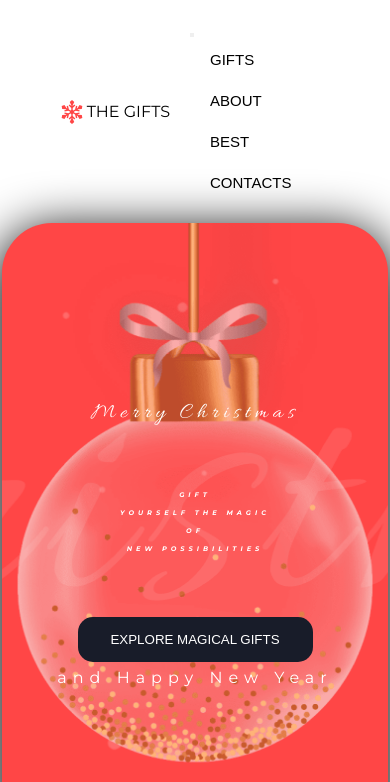
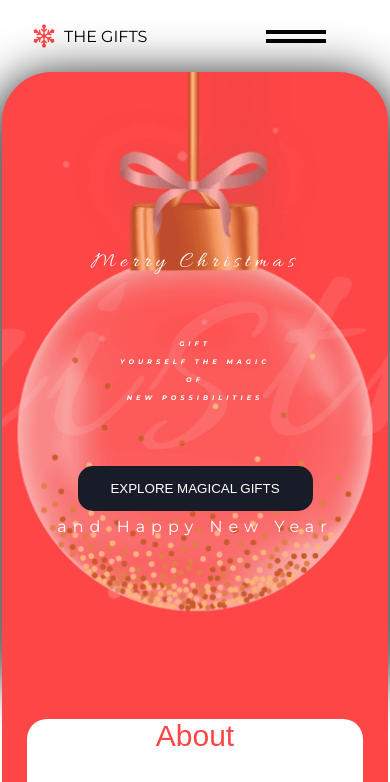
Before and after one commit to SeregaSimba/Christmas-shop-page-rss, a website built with Vite: page index.html in a window 390 px wide. Shown: the top 782 px of the page. Built offline with nearby package versions, Linux system fonts and the light colour scheme.

Commit message:
create: bar menu

```diff
--- /dev/null
+++ b/src/components/barMenu/barMenu.css
@@ -0,0 +1,26 @@
+.section-bar-menu {
+  background-color: var(--colorFontHero);
+  width: 99%;
+  position: fixed;
+  padding: 8rem 2rem;
+  z-index: 1;
+  top: 72px;
+  right: 0px;
+  border-radius: 20px;
+  transform: translateX(0rem);
+  transition: 3s;
+  height: 100vh;
+}
+
+.section-bar-menu-none {
+  transform: translateX(100%);
+  transition: 3s;
+}
+
+.bar-menu {
+  display: flex;
+  flex-direction: column;
+  justify-content: space-between;
+  align-items: center;
+  gap: 3rem;
+}
--- /dev/null
+++ b/src/components/barMenu/barMenu.js
@@ -0,0 +1,71 @@
+import { createEll, addClass } from "../../utilities/createFunc";
+import {
+  ButtonHeaderBestGifts,
+  ButtonHeaderAbout,
+  ButtonHeaderContacts,
+  ButtonHeaderGifts,
+  buttonBarMenOpen,
+} from "../../utilities/buttonHeader";
+import "./barMenu.css";
+
+function BarMenu() {
+  const main = document.getElementById("main-pag");
+
+  const sectionBarMenu = createEll("section");
+  sectionBarMenu.setAttribute("id", "section-bar-menu");
+  addClass(sectionBarMenu, "section-bar-menu");
+  addClass(sectionBarMenu, "section-bar-menu-none");
+  main.appendChild(sectionBarMenu);
+
+  const ulHeaderMenu = createEll("ul");
+  addClass(ulHeaderMenu, "bar-menu");
+  sectionBarMenu.appendChild(ulHeaderMenu);
+
+  const li1 = createEll("li");
+  addClass(li1, "li-header");
+  const li2 = createEll("li");
+  addClass(li2, "li-header");
+  const li3 = createEll("li");
+  addClass(li3, "li-header");
+  const li4 = createEll("li");
+  addClass(li4, "li-header");
+  ulHeaderMenu.append(li1, li2, li3, li4);
+
+  const aLiHeader1 = createEll("button");
+  addClass(aLiHeader1, "li-a-header");
+  aLiHeader1.innerText = "GIFTS";
+  aLiHeader1.addEventListener("click", () => {
+    ButtonHeaderGifts();
+    buttonBarMenOpen();
+  });
+  li1.appendChild(aLiHeader1);
+
+  const aLiHeader2 = createEll("button");
+  addClass(aLiHeader2, "li-a-header");
+  aLiHeader2.innerText = "ABOUT";
+  aLiHeader2.addEventListener("click", () => {
+    ButtonHeaderAbout();
+    buttonBarMenOpen();
+  });
+  li2.appendChild(aLiHeader2);
+
+  const aLiHeader3 = createEll("button");
+  addClass(aLiHeader3, "li-a-header");
+  aLiHeader3.innerText = "BEST";
+  aLiHeader3.addEventListener("click", () => {
+    ButtonHeaderBestGifts();
+    buttonBarMenOpen();
+  });
+  li3.appendChild(aLiHeader3);
+
+  const aLiHeader4 = createEll("button");
+  addClass(aLiHeader4, "li-a-header");
+  aLiHeader4.innerText = "CONTACTS";
+  aLiHeader4.addEventListener("click", () => {
+    ButtonHeaderContacts();
+    buttonBarMenOpen();
+  });
+  li4.appendChild(aLiHeader4);
+}
+
+export { BarMenu };
--- a/src/components/header/header.css
+++ b/src/components/header/header.css
@@ -0,0 +1,87 @@
+.header {
+  display: flex;
+  justify-content: space-between;
+  flex-direction: row;
+  align-items: center;
+  padding: 1.5rem 2rem;
+  margin: 0 auto;
+  width: 100%;
+}
+
+.logo {
+  display: flex;
+  justify-content: space-between;
+  flex-direction: row;
+  align-items: center;
+  gap: 0.5rem;
+}
+
+.contents {
+  display: flex;
+  align-items: center;
+  justify-content: space-between;
+}
+
+.open {
+  display: none;
+}
+
+.ul-header {
+  display: flex;
+  align-items: center;
+  justify-content: space-between;
+  gap: 2rem;
+}
+
+.li-header {
+  list-style: none;
+}
+
+.li-a-header {
+  font-size: 15px;
+  border: none;
+  transition: 2s;
+  background-color: var(--colorFontHero);
+  cursor: pointer;
+  padding: 1rem;
+}
+
+.li-a-header:hover {
+  background-color: #ff46461d;
+  border-radius: 10px;
+  color: var(--backgroundColor);
+}
+
+.button-bar-men {
+  padding-right: 2rem;
+}
+
+.slider-bar {
+  display: flex;
+  border: none;
+  flex-direction: column;
+  background-color: var(--colorFontHero);
+  cursor: pointer;
+}
+
+.span-bar-menu {
+  padding: 2px 30px;
+  background-color: var(--darkColor);
+  margin-bottom: 5px;
+  transition: 1s;
+}
+
+.span-bar-menu-click {
+  transform: translateY(2px) rotate(25deg);
+  margin: 0;
+}
+
+.span-bar-menu2 {
+  padding: 2px 30px;
+  background-color: var(--darkColor);
+  transition: 1s;
+}
+
+.span-bar-menu2-click {
+  transform: translateY(-2px) rotate(-25deg);
+}
--- a/src/components/header/header.js
+++ b/src/components/header/header.js
@@ -5,6 +5,7 @@ import {
   ButtonHeaderAbout,
   ButtonHeaderBestGifts,
   ButtonHeaderContacts,
+  buttonBarMenOpen,
 } from "../../utilities/buttonHeader";
 
 function Header() {
@@ -36,44 +37,13 @@ function Header() {
   addClass(sectionContents, "contents");
   sectionHeader.appendChild(sectionContents);
 
-  const articleBar = createEll("article");
-  addClass(articleBar, "button-bar-men");
-  sectionContents.appendChild(articleBar);
-
-  const buttonMobile = createEll("button");
-  addClass(buttonMobile, "slider-bar");
-  buttonMobile.setAttribute("id", "sliderBar2None");
-  articleBar.appendChild(buttonMobile);
-
-  const span1 = createEll("span");
-  addClass(span1, "span-bar-menu3");
-  buttonMobile.appendChild(span1);
-
-  const span2 = createEll("span");
-  addClass(span2, "span-bar-menu4");
-  buttonMobile.appendChild(span2);
-
-  const buttonMobile2 = createEll("button");
-  addClass(buttonMobile2, "slider-bar2");
-  addClass(buttonMobile2, "sliderBar2None");
-  buttonMobile2.setAttribute("id", "sliderBar2None");
-  articleBar.appendChild(buttonMobile2);
-
-  const span3 = createEll("span");
-  addClass(span3, "span-bar-menu");
-  buttonMobile.appendChild(span3);
-
-  const span4 = createEll("span");
-  addClass(span4, "span-bar-menu2");
-  buttonMobile.appendChild(span4);
-
   const sectionHeaderMenu = createEll("section");
   addClass(sectionHeaderMenu, "bar-window-menu");
+  sectionHeaderMenu.setAttribute("id", "openWindowMenu");
   sectionContents.appendChild(sectionHeaderMenu);
 
   const ulHeaderMenu = createEll("ul");
   addClass(ulHeaderMenu, "ul-header");
-  addClass(ulHeaderMenu, "bar-menu");
   sectionHeaderMenu.appendChild(ulHeaderMenu);
 
   const li1 = createEll("li");
@@ -109,6 +79,27 @@ function Header() {
   aLiHeader4.innerText = "CONTACTS";
   aLiHeader4.addEventListener("click", ButtonHeaderContacts);
   li4.appendChild(aLiHeader4);
+
+  const articleBar = createEll("article");
+  addClass(articleBar, "button-bar-men");
+  articleBar.setAttribute("id", "openBar");
+  sectionContents.appendChild(articleBar);
+
+  const buttonMobile = createEll("button");
+  addClass(buttonMobile, "slider-bar");
+  buttonMobile.setAttribute("id", "sliderBar2None");
+  articleBar.appendChild(buttonMobile);
+  buttonMobile.addEventListener("click", buttonBarMenOpen);
+
+  const span1 = createEll("span");
+  addClass(span1, "span-bar-menu");
+  span1.setAttribute("id", "span1");
+  buttonMobile.appendChild(span1);
+
+  const span2 = createEll("span");
+  addClass(span2, "span-bar-menu2");
+  span2.setAttribute("id", "span2");
+  buttonMobile.appendChild(span2);
 }
 
 export { Header, createEll };
--- a/src/main.js
+++ b/src/main.js
@@ -1,6 +1,7 @@
 import { Header } from "./components/header/header";
 import { Main } from "./page/home/main/main";
 import { Footer } from "./components/footer/footer";
+import { OpenBarMenu } from "./utilities/openBarMenu";
 
 function app() {
   let resizeTimeout;
@@ -8,6 +9,7 @@ function app() {
   Header();
   Main();
   Footer();
+  OpenBarMenu();
   console.log("hell");
 
   window.addEventListener("resize", () => {
--- a/src/page/home/main/main.js
+++ b/src/page/home/main/main.js
@@ -9,8 +9,10 @@ import { ShopSection } from "../../shopCatalog/shopSection";
 import { AboutPage } from "../../about/about";
 import { BestGiftsPage } from "../../bestGifts/bestGifts";
 import { ContactsPage } from "../../contacts/contacts";
+import { BarMenu } from "../../../components/barMenu/barMenu";
 
 function Main() {
+  BarMenu();
   SectionMainPag();
   ShopSection();
   AboutPage();
--- a/src/utilities/buttonHeader.js
+++ b/src/utilities/buttonHeader.js
@@ -86,9 +86,21 @@ function ButtonHeaderContacts() {
   }
 }
 
+function buttonBarMenOpen() {
+  const span1 = document.getElementById("span1");
+  const span2 = document.getElementById("span2");
+  const sectionBarMenu = document.getElementById("section-bar-menu");
+
+  span1.classList.toggle("span-bar-menu-click");
+  span2.classList.toggle("span-bar-menu2-click");
+  sectionBarMenu.classList.toggle("section-bar-menu-none");
+  document.body.classList.toggle("bodyOverflow");
+}
+
 export {
   ButtonHeaderGifts,
   ButtonHeaderAbout,
   ButtonHeaderBestGifts,
   ButtonHeaderContacts,
+  buttonBarMenOpen,
 };
--- /dev/null
+++ b/src/utilities/openBarMenu.js
@@ -0,0 +1,14 @@
+function OpenBarMenu() {
+  const windowWidth = window.innerWidth;
+  const barMenu = document.getElementById("openBar");
+  const windowMenu = document.getElementById("openWindowMenu");
+
+  if (windowWidth > 760) {
+    barMenu.classList.add("open");
+    windowMenu.classList.remove("open");
+  } else {
+    windowMenu.classList.add("open");
+    barMenu.classList.remove("open");
+  }
+}
+export { OpenBarMenu };
--- a/style.css
+++ b/style.css
@@ -51,9 +51,17 @@ body {
   margin: auto;
 }
 
+.bodyOverflow {
+  overflow: hidden;
+}
+
 a {
   text-decoration: none;
   color: black;
+}
+
+.main-pag {
+  position: relative;
 }
 
 .contacts {
@@ -69,87 +77,9 @@ a {
   height: 22px;
 }
 
-.ul-header {
-  margin: 0;
-  padding: 0;
-}
-
-.li-header {
-  display: inline;
-  margin-right: 5px;
-}
-
 .li-header2 {
   display: inline;
   margin-right: 5px;
-}
-
-.li-a-header {
-  font-size: 15px;
-  padding: 12px 20px;
-}
-
-.li-a-header2 {
-  font-size: 15px;
-  padding: 12px 20px;
-  color: #ffffff;
-  border-radius: 10px;
-  transition: 2s;
-}
-
-.button-bar-menu {
-  display: none;
-}
-
-.slider-bar {
-  display: none;
-}
-
-.li-a-header2:hover {
-  color: #ffffff;
-  background-color: #ff90908f;
-}
-
-.header {
-  width: auto;
-  display: flex;
-  justify-content: space-between;
-  flex-direction: row;
-  align-items: center;
-  padding: 20px 40px;
-  margin: 0 auto;
-}
-
-#header {
-  width: 100%;
-  background-color: #ffffff;
-}
-
-.logo {
-  display: flex;
-  justify-content: space-between;
-  flex-direction: row;
-  align-items: center;
-  width: 150px;
-  height: 22px;
-  padding: 0 20px;
-}
-
-.logo-img {
-  display: flex;
-  width: 1270px;
-}
-
-.li-a-header {
-  background-color: #ffffff;
-  border: none;
-  transition: 2s;
-}
-
-.li-a-header:hover {
-  background-color: #ff46461d;
-  border-radius: 10px;
-  color: #ff4646;
 }
 
 .none-linc {
@@ -166,14 +96,6 @@ a {
   background-color: #ff909062;
   border-radius: 10px;
   color: #ffffff;
-}
-
-.bar-window-menu2-none {
-  display: none;
-}
-
-.barWindowMenu2None {
-  display: none;
 }
 
 /*-----------------------------Main----------------------------*/
```
